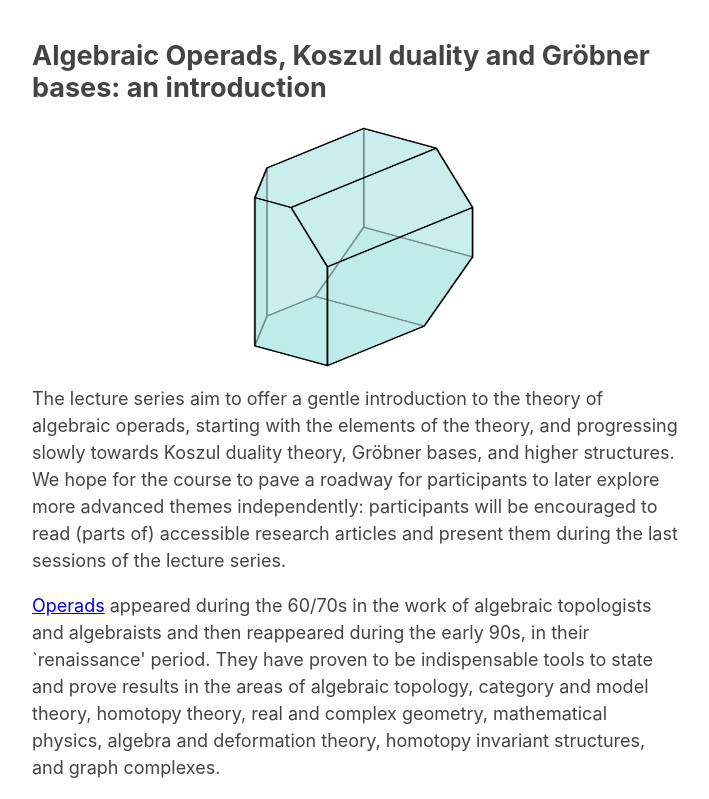
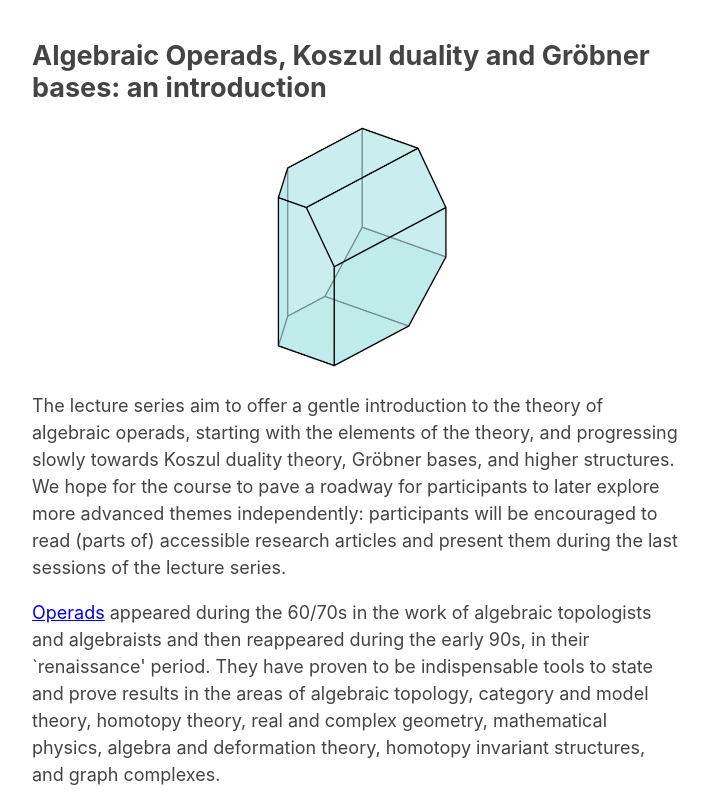
Before and after one commit to xueshuzhuye/shiyanke, a plain HTML site: page operads2122.html in a window 1280 px wide. Shown: the top 799 px of the page, without its empty margins (283-992 px from the left). Drawn offline with Linux system fonts and the light colour scheme.

Commit message:
Update operads2122.html

```diff
--- a/operads2122.html
+++ b/operads2122.html
@@ -9,13 +9,21 @@
   </head>
 
   <body>
+
+<style>
+.aligncenter {
+    text-align: center;
+}
+</style>
+
     <h2 id="Title">Algebraic Operads, Koszul duality and Gröbner bases: an introduction</h2>
+
+<p class="aligncenter">
 	<img src="K5.png"
 	alt="Stasheff's associahedron in dimension three"
 	width="200"
-     	height="240"
-	class="center">
-
+     	height="240">
+		</p>
 <p>
 The lecture series aim to offer a gentle introduction to the theory of algebraic operads, starting with the elements of the theory, and progressing slowly towards Koszul duality theory, Gröbner bases, and higher structures. We hope for the course to pave a roadway for participants to later explore more advanced themes independently: participants will be encouraged to read (parts of) accessible research articles and present them during the last sessions of the lecture series.
 </p>
```
